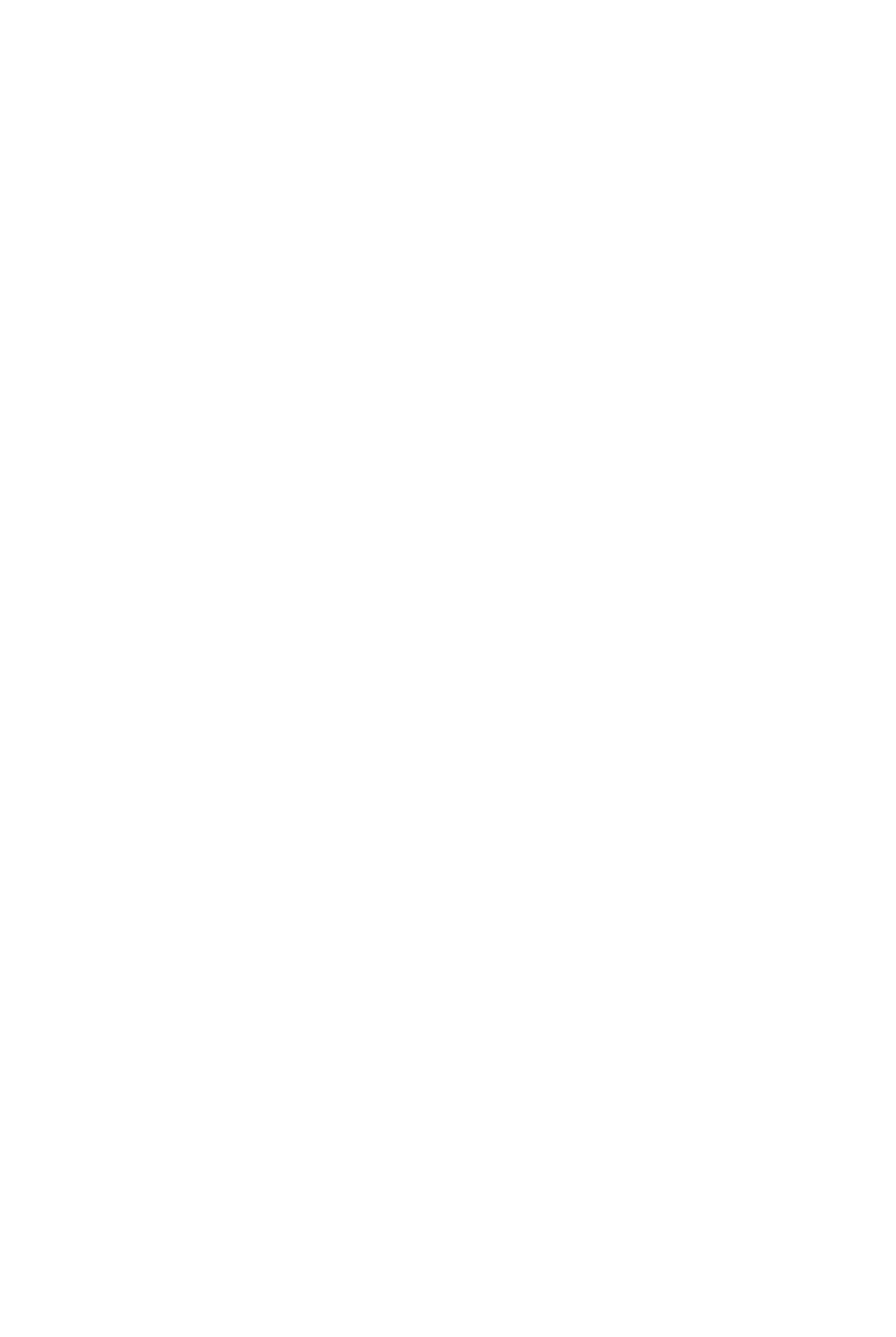
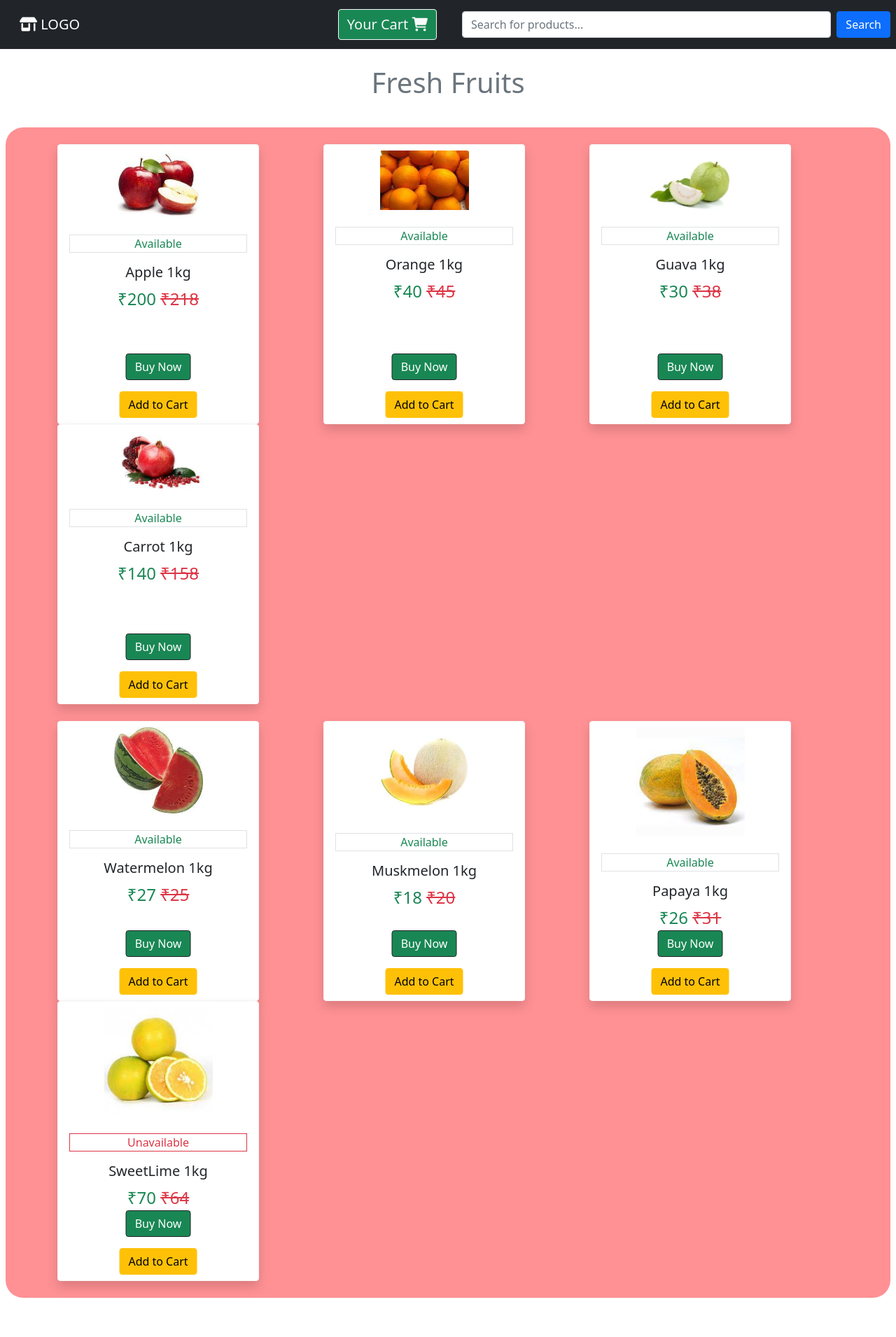
Before and after one commit to SATHISHKUMAR-01/e-commerce, a PHP site: page /fruits.php in a window 1280 px wide. Before the commit the page is empty. Shown: the whole page at 70% size. Before the commit the page ends 800 px from the top, so only its background shows below. Run offline with PHP 8.4, Linux system fonts and the light colour scheme; some libraries are stand-ins or nearby versions.

Commit message:
fruit page added

```diff
--- a/fruits.php
+++ b/fruits.php
@@ -0,0 +1,199 @@
+<?php
+
+session_start();
+include('config/connect.php');
+?>
+
+<!DOCTYPE html>
+<html lang="en">
+<head>
+    <title>Fruits</title>
+    <?php include('links.php') ?>
+    <style>
+        #fruit-list{
+             background-color: #FF9194;
+             border-radius:25px;
+        }
+
+
+    </style>
+
+
+</head>
+<body>
+
+    <nav class="navbar navbar-expand-sm bg-dark navbar-dark ">
+        <div class="container-fluid col">
+            <a class="navbar-brand ps-3" href="#"><i class="fa-solid fa-shop"></i> LOGO </a>
+            <a class="navbar-brand ps-3" href="#"><button class="border-light btn btn-success text-light fw-normal fs-5" type="button">Your Cart <i class="fa-solid fa-cart-shopping"></i> </button></a>
+        </div>
+        <div class="col">
+        <form class="d-flex p-2">
+            <input class="form-control me-2 " type="text" placeholder="Search for products...">
+            <button class="btn btn-primary" type="button">Search</button>
+        </form>
+        </div>
+    </nav>
+    <br>
+    <h3 class="text-center text-secondary fs-1" > Fresh Fruits </h3>
+    <br>
+
+    <div class = "p-4 m-2" id="fruit-list">
+    <div class="container" >
+        <div class="row">
+
+        <div class="col">
+        <div class="card shadow border-light rounded border-1" style="width: 18rem; height:25rem;">
+            <div class="mx-auto p-2" style="width:50%">
+            <img src="./images/fruits/apple.jpeg" class="card-img-top img-fluid" alt="...">
+            </div>
+            <div class="card-body text-center">
+                <p class="text-success text-center border"> Available </p>
+                <h5 class="card-title">Apple 1kg</h5>
+                <p class="card-text fs-4 text-success">₹200 <span class="text-decoration-line-through text-danger">₹218</span></p>
+                <div class="position-absolute bottom-0 start-50 translate-middle-x">
+                <a href="#" class="btn btn-success border border-dark text-center my-2">Buy Now</a>
+                <a href="#" class="btn btn-warning  text-center my-2">Add to Cart</a>
+                </div>
+            </div>
+        </div>
+        </div>
+
+        <div class="col">
+        <div class="card shadow border-light rounded border-1" style="width: 18rem; height:25rem">
+            <div class="mx-auto p-2" style="width:50%">
+            <img src="./images/fruits/orange.jpeg" class="card-img-top img-fluid" alt="...">
+            </div>
+            <div class="card-body text-center">
+                <p class="text-success text-center border"> Available </p>
+                <h5 class="card-title">Orange 1kg</h5>
+                <p class="card-text fs-4 text-success">₹40 <span class="text-decoration-line-through text-danger">₹45</span></p>
+                <div class="position-absolute bottom-0 start-50 translate-middle-x">
+                <a href="#" class="btn btn-success border border-dark text-center my-2">Buy Now</a>
+                <a href="#" class="btn btn-warning  text-center my-2">Add to Cart</a>
+                </div>
+            </div>
+        </div>
+        </div>
+
+        <div class="col">
+        <div class="card shadow border-light rounded border-1" style="width: 18rem; height:25rem">
+            <div class="mx-auto p-2" style="width:50%">
+            <img src="./images/fruits/guava.jpeg" class="card-img-top img-fluid" alt="...">
+            </div>
+            <div class="card-body text-center">
+                <p class="text-success text-center border"> Available </p>
+                <h5 class="card-title">Guava 1kg</h5>
+                <p class="card-text fs-4 text-success">₹30 <span class="text-decoration-line-through text-danger">₹38</span></p>
+                <div class="position-absolute bottom-0 start-50 translate-middle-x">
+                <a href="#" class="btn btn-success border border-dark text-center my-2">Buy Now</a>
+                <a href="#" class="btn btn-warning  text-center my-2">Add to Cart</a>
+                </div>
+            </div>
+        </div>
+        </div>
+
+        <div class="col">
+        <div class="card shadow border-light rounded border-1" style="width: 18rem; height:25rem">
+            <div class="mx-auto p-2" style="width:50%">
+            <img src="./images/fruits/pome.jpeg" class="card-img-top img-fluid" alt="...">
+            </div>
+            <div class="card-body text-center">
+                <p class="text-success text-center border"> Available </p>
+                <h5 class="card-title">Carrot 1kg</h5>
+                <p class="card-text fs-4 text-success">₹140 <span class="text-decoration-line-through text-danger">₹158</span></p>
+                <div class="position-absolute bottom-0 start-50 translate-middle-x">
+                <a href="#" class="btn btn-success border border-dark text-center my-2">Buy Now</a>
+                <a href="#" class="btn btn-warning  text-center my-2">Add to Cart</a>
+                </div>
+            </div>
+        </div>
+        </div>
+
+
+
+        </div>
+
+        <br>
+
+        <div class="row">
+
+        <div class="col">
+        <div class="card shadow border-light rounded border-1" style="width: 18rem; height:25rem">
+            <div class="mx-auto p-2" style="width:50%">
+            <img src="./images/fruits/watermelon.jpeg" class="card-img-top img-fluid" alt="...">
+            </div>
+            <div class="card-body text-center">
+                <p class="text-success text-center border"> Available </p>
+                <h5 class="card-title">Watermelon 1kg</h5>
+                <p class="card-text fs-4 text-success">₹27 <span class="text-decoration-line-through text-danger">₹25</span></p>
+                <div class="position-absolute bottom-0 start-50 translate-middle-x">
+                <a href="#" class="btn btn-success border border-dark text-center my-2">Buy Now</a>
+                <a href="#" class="btn btn-warning  text-center my-2">Add to Cart</a>
+                </div>
+            </div>
+        </div>
+        </div>
+
+        <div class="col">
+        <div class="card shadow border-light rounded border-1" style="width: 18rem; height:25rem">
+            <div class="mx-auto p-2" style="width:50%">
+            <img src="./images/fruits/muskmelon.jpeg" class="card-img-top img-fluid" alt="...">
+            </div>
+            <div class="card-body text-center">
+                <p class="text-success text-center border"> Available </p>
+                <h5 class="card-title">Muskmelon 1kg</h5>
+                <p class="card-text fs-4 text-success">₹18 <span class="text-decoration-line-through text-danger">₹20</span></p>
+                <div class="position-absolute bottom-0 start-50 translate-middle-x">
+                <a href="#" class="btn btn-success border border-dark text-center my-2">Buy Now</a>
+                <a href="#" class="btn btn-warning  text-center my-2">Add to Cart</a>
+                </div>
+            </div>
+        </div>
+        </div>
+
+        <div class="col">
+        <div class="card shadow border-light rounded border-1" style="width: 18rem; height:25rem">
+            <div class="mx-auto p-2" style="width:60%">
+            <img src="./images/fruits/papaya.jpeg" class="card-img-top img-fluid" alt="...">
+            </div>
+            <div class="card-body text-center">
+                <p class="text-success text-center border"> Available </p>
+                <h5 class="card-title">Papaya 1kg</h5>
+                <p class="card-text fs-4 text-success">₹26 <span class="text-decoration-line-through text-danger">₹31</span></p>
+                <div class="position-absolute bottom-0 start-50 translate-middle-x">
+                <a href="#" class="btn btn-success border border-dark text-center my-2">Buy Now</a>
+                <a href="#" class="btn btn-warning  text-center my-2">Add to Cart</a>
+                </div>
+            </div>
+        </div>
+        </div>
+
+        <div class="col">
+        <div class="card shadow border-light rounded border-1" style="width: 18rem; height:25rem">
+            <div class="mx-auto p-2" style="width:60%">
+            <img src="./images/fruits/sweetlime.jpeg" class="card-img-top img-fluid" alt="...">
+            </div>
+            <div class="card-body text-center">
+                <p class="text-danger text-center border border-danger"> Unavailable </p>
+                <h5 class="card-title">SweetLime 1kg</h5>
+                <p class="card-text fs-4 text-success">₹70 <span class="text-decoration-line-through text-danger">₹64</span></p>
+                <div class="position-absolute bottom-0 start-50 translate-middle-x">
+                <a href="#" class="btn btn-success border border-dark text-center my-2">Buy Now</a>
+                <a href="#" class="btn btn-warning  text-center my-2">Add to Cart</a>
+                </div>
+            </div>
+        </div>
+        </div>
+
+
+
+
+        </div>
+
+    </div>
+    </div>
+   <br>
+   <br>
+</body>
+</html>
```
Also changed, not shown: vegetable.php (+4 -3 lines), images/fruits/apple.jpeg (added), images/fruits/guava.jpeg (added), images/fruits/muskmelon.jpeg (added), images/fruits/orange.jpeg (added), images/fruits/papaya.jpeg (added), images/fruits/pome.jpeg (added), images/fruits/sweetlime.jpeg (added), images/fruits/watermelon.jpeg (added).
